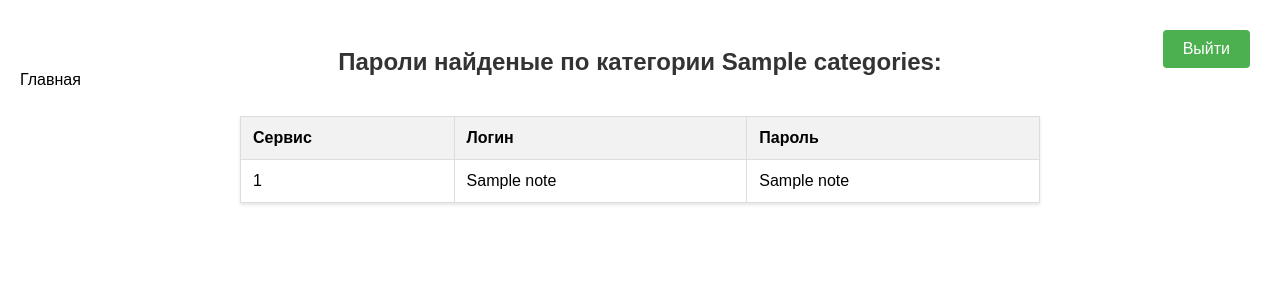
After one commit to Timofey-make/Password_manager_FastAPI, a Python web app: template src/templates/view-categories.html in a window 1280 px wide. The commit adds this page. Shown: the top 300 px of the page. Run offline with Jinja, Linux system fonts and the light colour scheme; the template is opened without the code that fills it: most values are stand-ins (such as "Sample title", 1, 10 or a date in 2020).

Commit message:
обавлен поиск паролей по категории

```diff
--- a/src/init.py
+++ b/src/init.py
@@ -8,6 +8,7 @@ def init_db():
         username TEXT UNIQUE NOT NULL,
         password TEXT NOT NULL)''')
         cursor.execute('''CREATE TABLE IF NOT EXISTS passwords (
+        categories TEXT,
         user_id INTEGER NOT NULL,
         name TEXT NOT NULL,
         username TEXT NOT NULL,
--- a/src/templates/add_note.html
+++ b/src/templates/add_note.html
@@ -17,6 +17,10 @@
     {% endif %}
 
     <form method="post" action="/doadd">
+        <div>
+            <label>Категория (К примеру: соцсети, почта)</label>
+            <input type="text" name="categories" required>
+        </div>
         <div>
             <label>Сервис</label>
             <input type="text" name="name" required>
--- /dev/null
+++ b/src/templates/view-categories.html
@@ -0,0 +1,34 @@
+<!DOCTYPE html>
+<html lang="ru">
+<head>
+    <meta charset="UTF-8">
+    <title>Найденые пароли</title>
+    <link rel="stylesheet" href="{{ url_for('static', path='/style.css') }}">
+</head>
+<body>
+    <div class="login-button-container">
+        <a href="/logout" class="login-button">Выйти</a>
+    </div>
+    <h2>Пароли найденые по категории {{ categories }}:</h2>
+
+    <table>
+        <tr>
+            <th>Сервис</th>
+            <th>Логин</th>
+            <th>Пароль</th>
+        </tr>
+
+        {% for note in notes %}
+        <tr>
+            <td>{{ note[0] }}</td>
+            <td>{{ note[1] }}</td>
+            <td>{{ note[2] }}</td>
+        </tr>
+        {% endfor %}
+    </table>
+
+    <div class="side-links">
+        <a href="/">Главная</a>
+    </div>
+</body>
+</html>
```
Also changed, not shown: src/main.py (+30 -4 lines), src/templates/main.html (+8 -0 lines).
